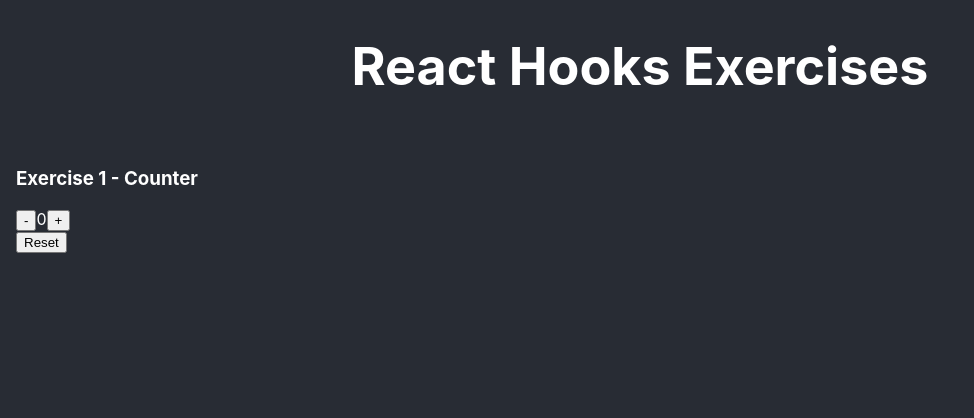
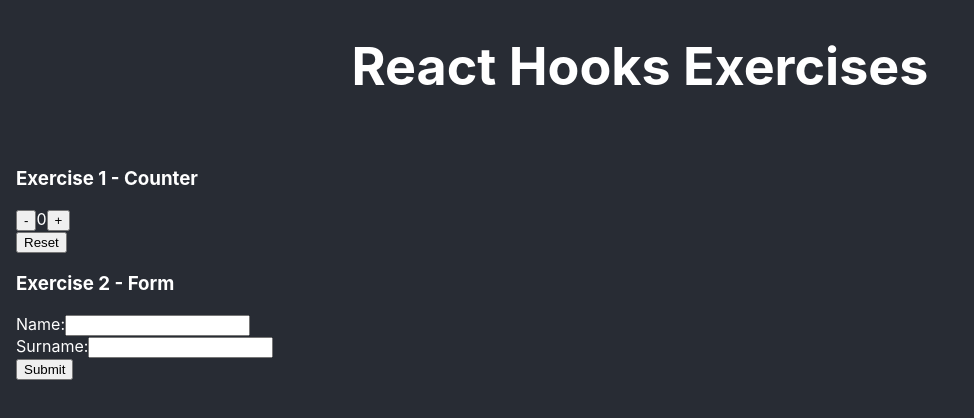
Before and after one commit to danivm/react-hooks-exercises, a React (Create React App) app: page / in a window 1280 px wide. Shown: the top 418 px of the page, without its empty margins (0-974 px from the left). Built offline with nearby package versions, Linux system fonts and the light colour scheme; the HTML template or start-up script is replaced by a standard one.

Commit message:
add form

```diff
--- a/src/App.js
+++ b/src/App.js
@@ -1,6 +1,7 @@
 import React, { Component } from "react";
 import "./App.css";
 import Counter from "./components/counter";
+import Form from "./components/form";
 
 class App extends Component {
   render() {
@@ -12,6 +13,8 @@ class App extends Component {
         <div className="exercises">
           <h3>Exercise 1 - Counter</h3>
           <Counter />
+          <h3>Exercise 2 - Form</h3>
+          <Form />
         </div>
       </div>
     );
--- /dev/null
+++ b/src/components/form.js
@@ -0,0 +1,54 @@
+import React, { Component } from "react";
+
+export default class Form extends Component {
+  state = {
+    name: "",
+    surname: ""
+  };
+
+  handleInputChange = event => {
+    const { target } = event;
+    const { value } = target;
+    const { name } = target;
+
+    this.setState({
+      [name]: value
+    });
+  };
+
+  handleSubmit = event => {
+    event.preventDefault();
+    const { name, surname } = this.state;
+    const result = `Hi ${name} ${surname}`;
+    alert(result);
+  };
+
+  render() {
+    const { name, surname } = this.state;
+    return (
+      <form onSubmit={this.handleSubmit}>
+        <label>
+          Name:
+          <input
+            type="text"
+            name="name"
+            value={name}
+            onChange={this.handleInputChange}
+          />
+        </label>
+        <br />
+        <label>
+          Surname:
+          <input
+            type="text"
+            name="surname"
+            value={surname}
+            onChange={this.handleInputChange}
+          />
+        </label>
+        <br />
+        <input type="submit" value="Submit" />
+      </form>
+    );
+  }
+}
```
